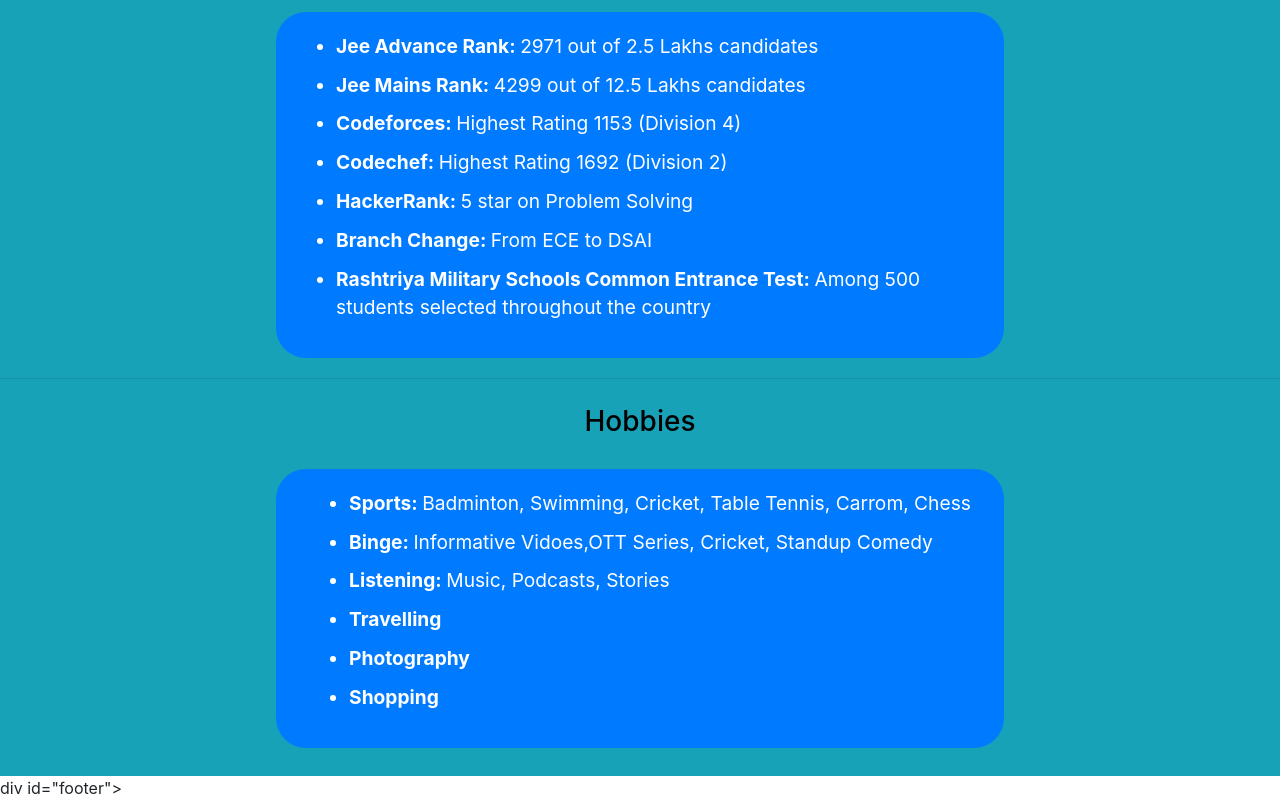
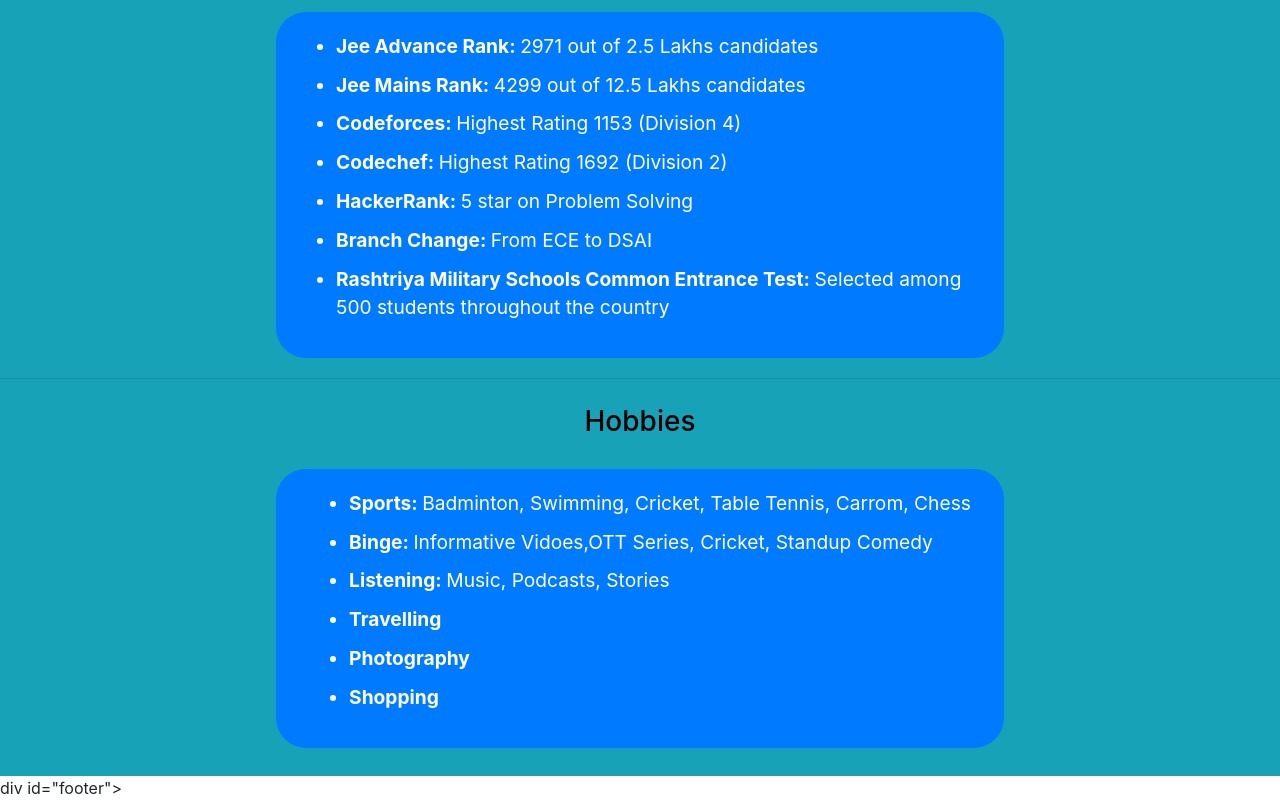
Before and after one commit to SHIVAM200219/Personal-Website, a plain HTML site: page about.html in a window 1280 px wide. Shown: the part 1439-2239 px from the top of the page. Drawn offline with nearby package versions, Linux system fonts and the light colour scheme.

Commit message:
Update about.html

```diff
--- a/about.html
+++ b/about.html
@@ -136,7 +136,7 @@
                         <li><b>Codechef: </b>Highest Rating 1692 (Division 2)</li>
                         <li><b>HackerRank: </b>5 star on Problem Solving</li>
                         <li><b>Branch Change: </b>From ECE to DSAI</li>
-                        <li><b>Rashtriya Military Schools Common Entrance Test: </b>Among 500 students selected
+                        <li><b>Rashtriya Military Schools Common Entrance Test: </b>Selected among 500 students
                             throughout
                             the country</li>
 
```
